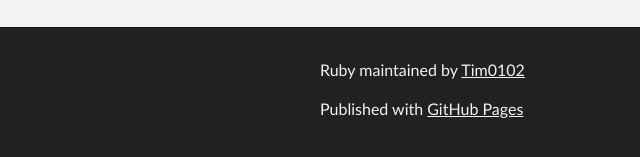
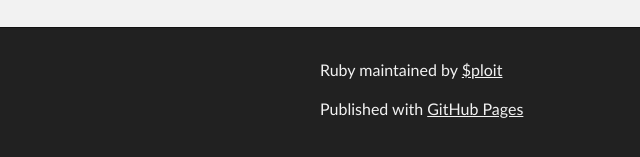
Before and after one commit to Tim0102/Ruby, a plain HTML site: page index.html in a window 1280 px wide. Shown: the part 317-474 px from the top of the page, 0-640 px from the left. Drawn offline with Linux system fonts and the light colour scheme.

Commit message:
Update index.html

```diff
--- a/index.html
+++ b/index.html
@@ -38,7 +38,7 @@
     <!-- FOOTER  -->
     <div id="footer_wrap" class="outer">
       <footer class="inner">
-        <p class="copyright">Ruby maintained by <a href="https://github.com/Tim0102">Tim0102</a></p>
+        <p class="copyright">Ruby maintained by <a href="https://github.com/Tim0102">$ploit</a></p>
         <p>Published with <a href="http://pages.github.com">GitHub Pages</a></p>
       </footer>
     </div>
```
